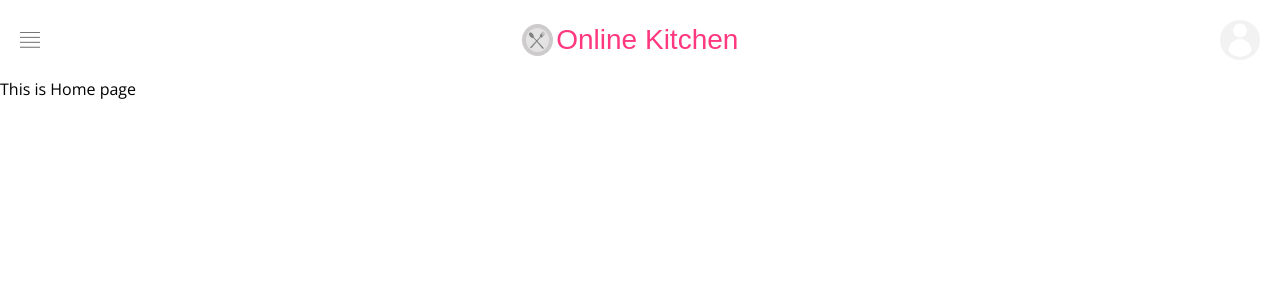
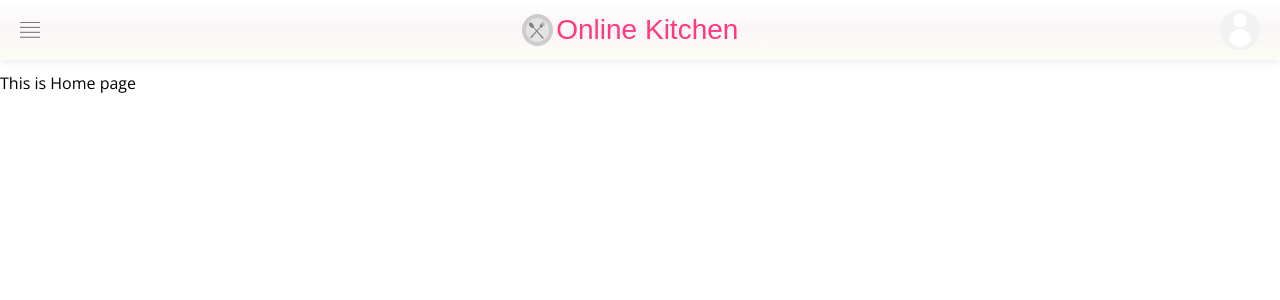
Before and after one commit to niteeshb7/niteesh-online-kitchen, a React (Create React App) app: page / in a window 1280 px wide. Shown: the top 300 px of the page. Built offline with nearby package versions, Linux system fonts and the light colour scheme; a web font is replaced by a local one.

Commit message:
Added header styling
Signed-off-by: niteesh <niteeshb7@gmail.com>

```diff
--- a/src/components/Layout/Header/Header.module.scss
+++ b/src/components/Layout/Header/Header.module.scss
@@ -2,7 +2,10 @@
   display:flex;
   align-items: center;
   justify-content: space-between;
-  padding: 20px;
+  padding: 10px 20px;
+  box-shadow: 0px 0px 0px -1px rgba(0, 0, 0, 0.2), 0px 0px 0px 0px rgba(0, 0, 0, 0.14), 0px 0px 10px 0px rgba(0, 0, 0, 0.12);
+  margin-bottom: 14px;
+  background: linear-gradient(to bottom, #ffffff 0%, #e8d6dd38 47%, #fcfdf5 100%);
 }
 
 .Header .logo {
```
